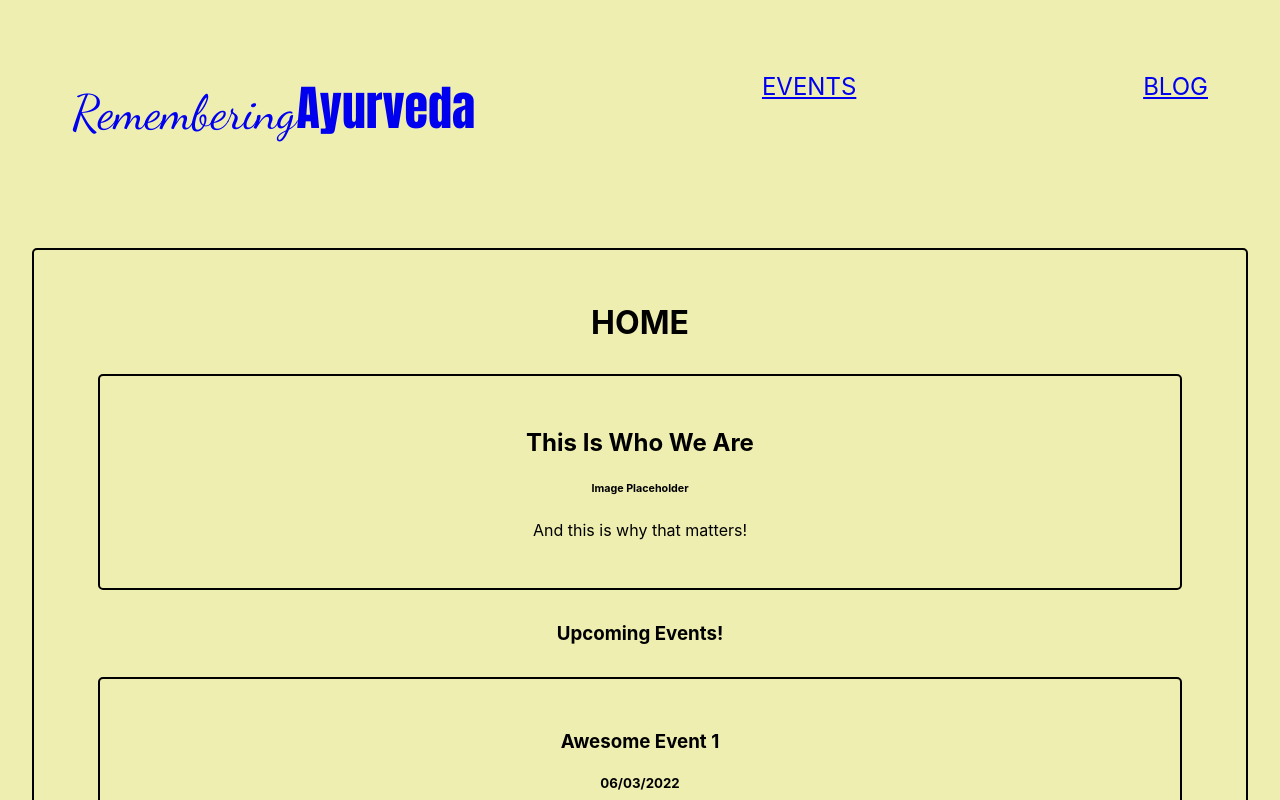
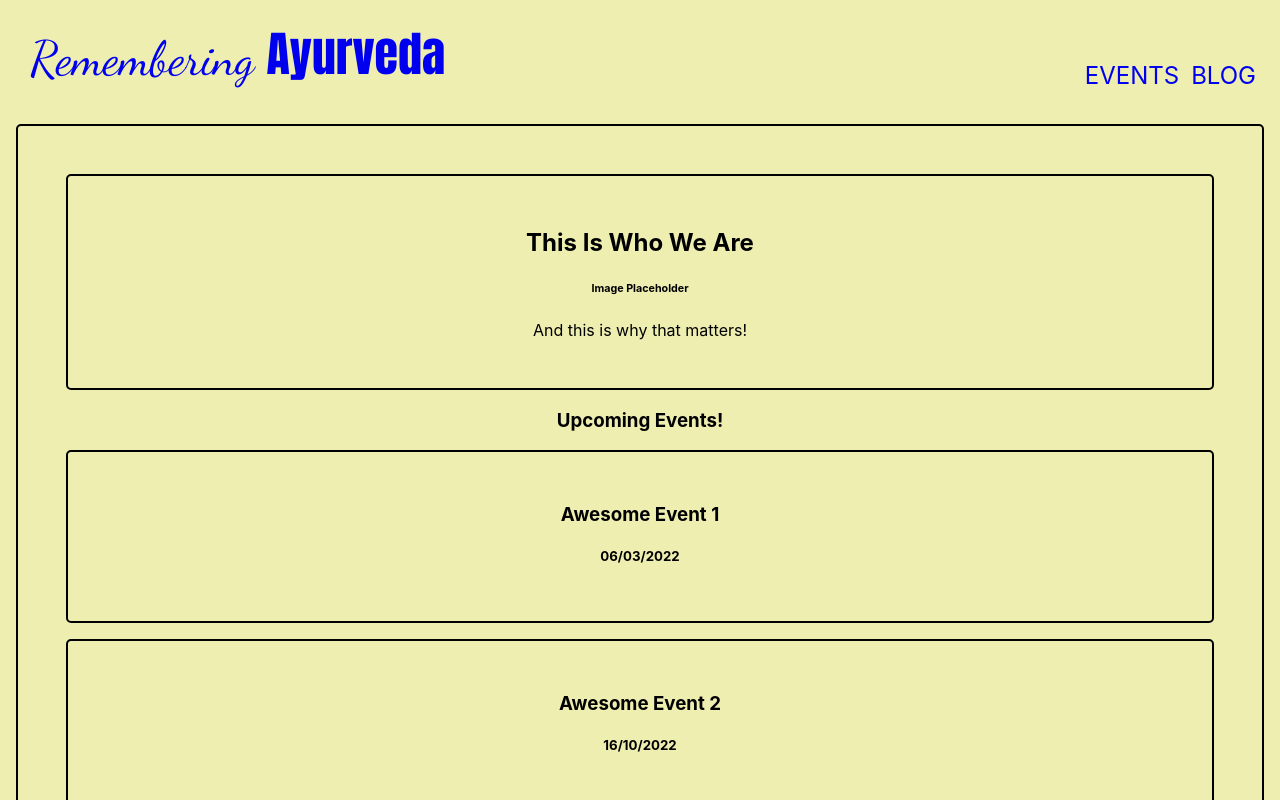
Before and after one commit to CoffeeJitterz/remeberingayurveda, a React (Create React App) app in the folder client/: page / in a window 1280 px wide. Shown: the top 800 px of the page. Built offline with nearby package versions, Linux system fonts and the light colour scheme.

Commit message:
css tweaks on main page

```diff
--- a/client/src/App.css
+++ b/client/src/App.css
@@ -4,7 +4,7 @@
 }
 
 .card {
-  margin: 2em;
+  margin: 1em;
   padding: 2em;
   border: 2px solid black;
   border-radius: 5px;
@@ -14,20 +14,25 @@
   display: flex;
   flex-direction: row;
   justify-content: space-between;
-  padding: 3em;
+  align-items:flex-end;
+  padding: .75em;
   font-size: x-large;
-  text-decoration: none;
 
 }
 .remembering {
   text-decoration: none;
   font-size: xxx-large;
   font-family: 'Dancing Script';
+  margin: .25em;
 }
 .ayurveda {
   text-decoration: none;
   font-size: xxx-large;
   font-family: 'Anton';
+}
+.events_blog {
+  text-decoration: none;
+  margin: .25em;
 }
 
 .event_panel_form {
--- a/client/src/pages/Home.jsx
+++ b/client/src/pages/Home.jsx
@@ -8,7 +8,6 @@ export default function Home() {
     <div>
         <Header />
         <Card>
-        <h1>HOME</h1>
         <About />
         <h3>Upcoming Events!</h3>
         <EventFeed expand={null}/>
--- a/client/src/shared/Header.jsx
+++ b/client/src/shared/Header.jsx
@@ -11,13 +11,14 @@ export default function Header() {
         Ayurveda
             </NavLink >
         </div>
-        <NavLink to='/events'>
+        <div>
+        <NavLink to='/events' className='events_blog'>
             EVENTS
         </NavLink>
-        <NavLink to='/blog'>
+        <NavLink to='/blog' className='events_blog'>
             BLOG
         </NavLink>
-
+        </div>
     </div>
   )
 }
```
